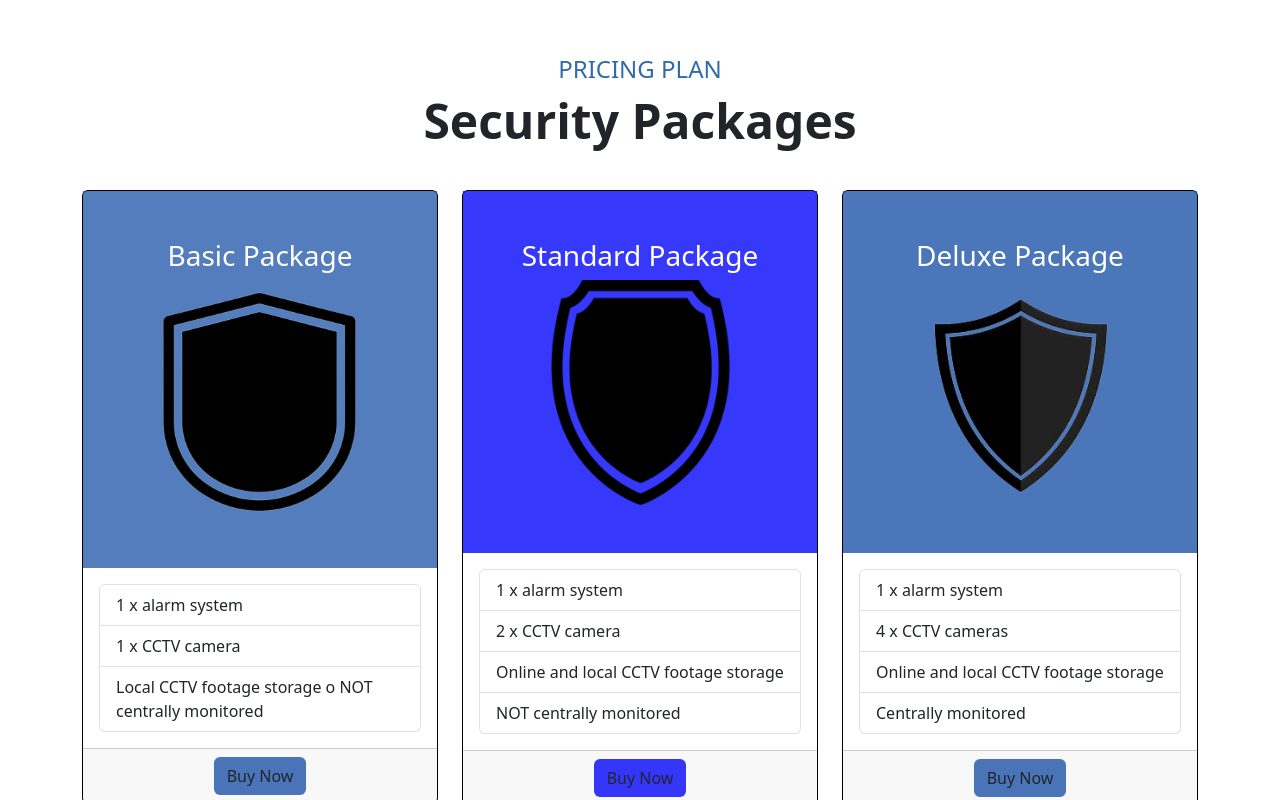
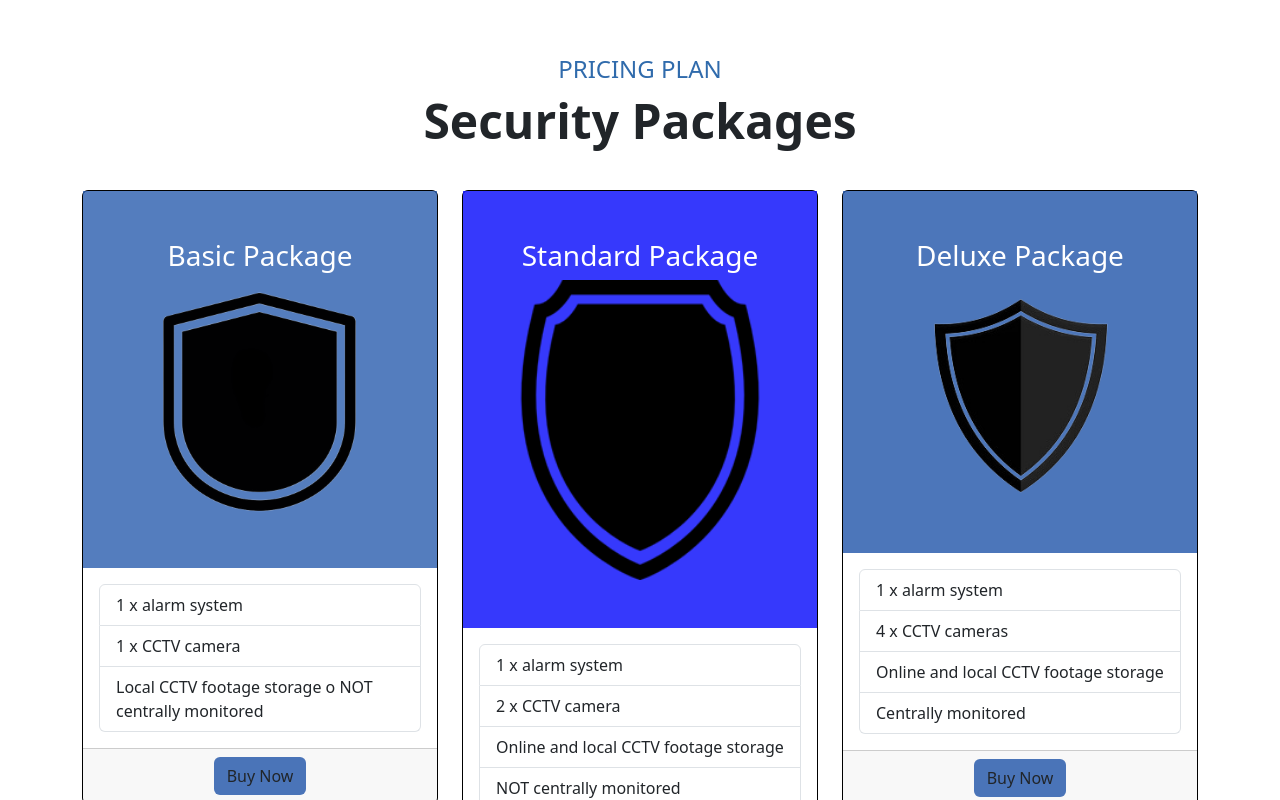
Before and after one commit to mohamedalassal/Berimbolo-Security, a plain HTML site: page index.html in a window 1280 px wide. Shown: the part 2000-2800 px from the top of the page. Drawn offline with Linux system fonts and the light colour scheme.

Commit message:
index.html

```diff
--- a/index.html
+++ b/index.html
@@ -149,7 +149,7 @@
             <div class=" col-md-4 col-sm-6 mb-2">
                 <div class="card border-black">
                     <div class="card-header-standard py-5  text-white text-center">
-                        <h3>Standard Package</h3><img height="225"  src="images/Standard.png" alt="">
+                        <h3>Standard Package</h3><img height="300"  src="images/Standard.png" alt="">
                     </div>
                     <div class="card-body">
                         <ul class="list-group">
```
